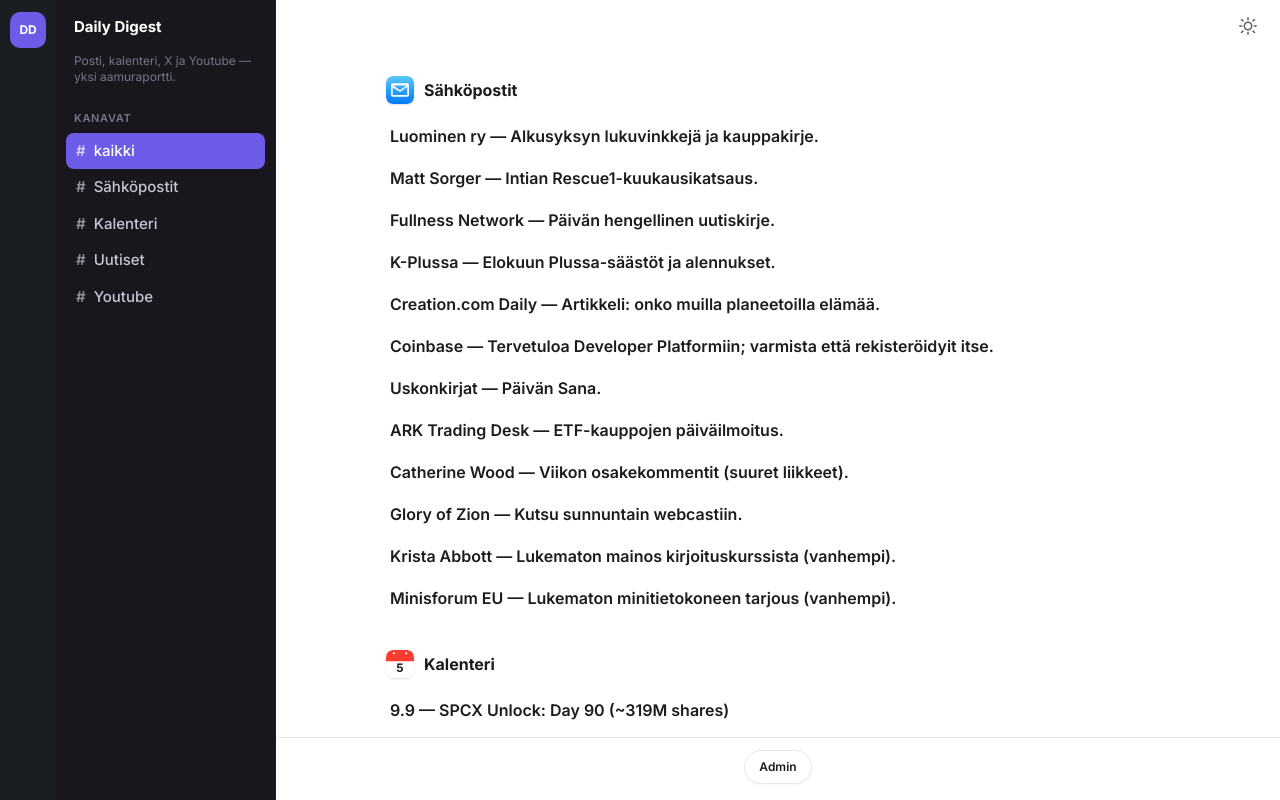
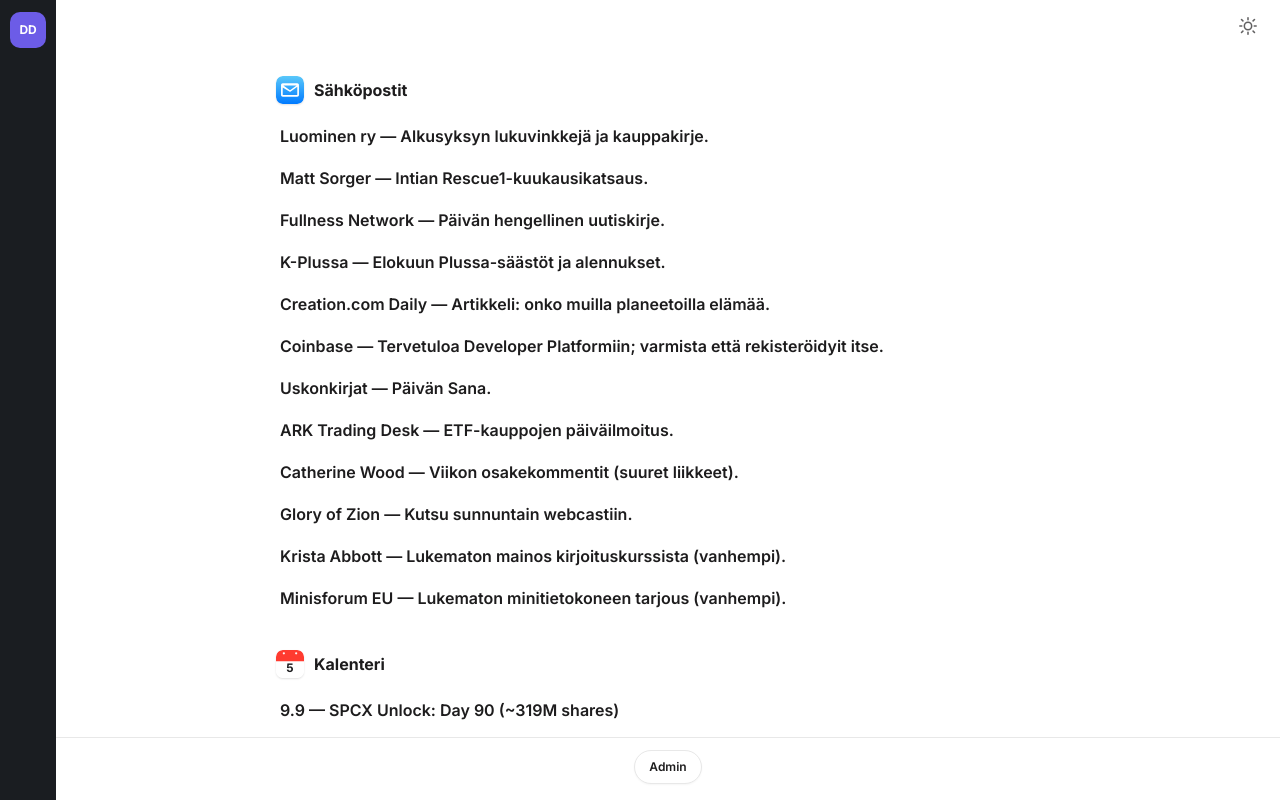
Before and after one commit to jukka12/daily-digest, a plain HTML site: page index.html in a window 1280 px wide. Drawn offline with nearby package versions, Linux system fonts and the light colour scheme.

Commit message:
pages: hide Kanavat sidebar in Chat on all viewports (Mac+iPhone)

```diff
--- a/index.html
+++ b/index.html
@@ -501,26 +501,9 @@
 html[data-style="chat"] .rail-mark {
   background: var(--accent) !important;
 }
+/* Chat: hide Kanavat sidebar on all widths (matches iPhone; avoids Admin chrome lingering on Mac) */
 html[data-style="chat"] .sidebar {
-  display: flex !important;
-  width: 220px !important;
-  flex: 0 0 220px !important;
-  background: var(--sidebar) !important;
-  color: var(--sidebar-text) !important;
-  border-right: 1px solid rgba(255,255,255,.04) !important;
-}
-html[data-style="chat"] .sidebar h1 { color: #fff !important; }
-html[data-style="chat"] .sidebar .lede,
-html[data-style="chat"] .nav-label { color: var(--sidebar-muted) !important; }
-html[data-style="chat"] .nav-item {
-  color: var(--sidebar-text) !important;
-  background: transparent !important;
-  border-radius: 8px !important;
-}
-html[data-style="chat"] .nav-item:hover { background: var(--sidebar-hover) !important; }
-html[data-style="chat"] .nav-item.active {
-  background: var(--accent) !important;
-  color: #fff !important;
+  display: none !important;
 }
 html[data-style="chat"] #content {
   display: block !important;
@@ -568,11 +551,7 @@
   color: var(--ink) !important;
   background: transparent !important;
 }
-@media (max-width: 820px) {
-  html[data-style="chat"] .sidebar { width: 160px !important; flex-basis: 160px !important; }
-}
 @media (max-width: 640px) {
-  html[data-style="chat"] .sidebar { display: none !important; }
   html[data-style="admin"] .sidebar { display: none !important; }
 }
 
```
